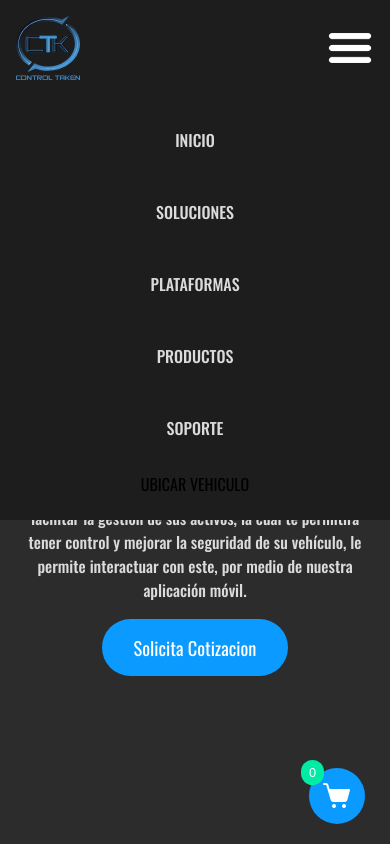
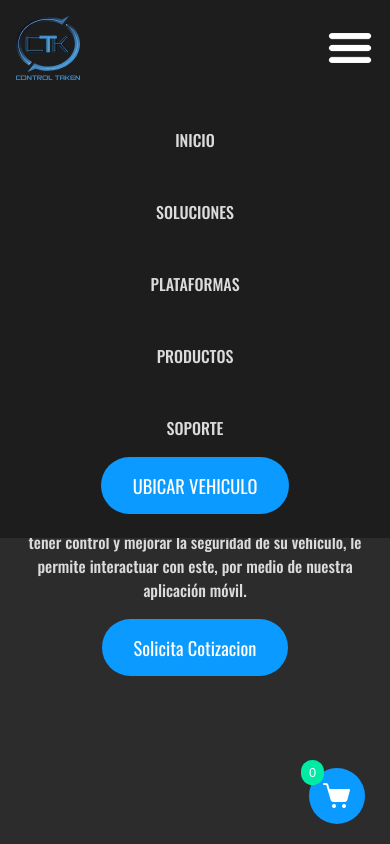
Before and after one commit to xllRoku/ctk, a React (Vite) app: page / in a window 390 px wide. Both pictures are taken after a click on the element 350 px from the left and 48 px from the top of the page. Shown: the top 844 px of the page. Built offline with nearby package versions, Linux system fonts and the light colour scheme.

Commit message:
add animation at nav mobile

```diff
--- a/src/components/header/mobile/NavMobile.tsx
+++ b/src/components/header/mobile/NavMobile.tsx
@@ -1,10 +1,11 @@
 import { useState } from "react";
-import logo from "../../../assets/images/logo.svg";
-import menu from "../../../assets/images/icon-white.png";
 import { Link } from "react-router-dom";
+import { motion } from "framer-motion";
 import { NavigationContextType } from "@/context/navigation/types";
 import { useScroll } from "@/hooks/navigation/useScroll";
 import { scrollToSection } from "../utils/scrollToSection";
+import logo from "../../../assets/images/logo.svg";
+import menu from "../../../assets/images/icon-white.png";
 
 const NavMobile = () => {
   const { home, webs, solution, currentLocation } =
@@ -23,11 +24,12 @@ const NavMobile = () => {
         </Link>
       </div>
       <div className="menu" onClick={showMenu}>
-        <img src={menu} alt="" />
-        <div
-          className={`${
-            isShow ? "container-links" : "container-links notShow"
-          }`}
+        <img src={menu} alt="icon menu" />
+        <motion.div
+          animate={{
+            height: isShow ? "450px" : "0",
+          }}
+          className={`${isShow ? "" : "notShow"} container-links `}
         >
           <li className="links" onClick={() => scrollToSection(home)}>
             <Link to="/">
@@ -53,13 +55,13 @@ const NavMobile = () => {
           <li className="links">
             <a
               href="https://gps.controltaken.com/"
-              className="btn-locate-vehicle"
+              className="button-primary"
               target="_blank"
             >
               UBICAR VEHICULO
             </a>
           </li>
-        </div>
+        </motion.div>
       </div>
     </ul>
   );
--- a/src/components/shopcart/ShopCart.tsx
+++ b/src/components/shopcart/ShopCart.tsx
@@ -1,5 +1,4 @@
 import Props from "@/interface/props";
-import { useState } from "react";
 import { motion } from "framer-motion";
 import useWindowDimensions from "@/hooks/useWindowsDimension";
 import { useShopCart } from "@/hooks/shop_cart/useShopCart";
--- a/src/sass/components/Header/NavMobile/_navMobile.scss
+++ b/src/sass/components/Header/NavMobile/_navMobile.scss
@@ -18,8 +18,6 @@ ul.navbar {
 
   div.menu {
     width: 3rem;
-    // svg.menu-icon {
-    // }
   }
 }
 
@@ -27,13 +25,13 @@ div.container-links {
   width: 100%;
   position: absolute;
   left: 0;
-  display: flex;
+  display: flex !important;
   flex-direction: column;
   align-items: center;
   margin-top: 1rem;
   background-color: var(--bgk-nav);
   padding: 1rem 0;
-  transition: 0.5s ease-in;
+  transition: height 250ms;
 
   li.links {
     margin: 0.5rem 0;
@@ -49,6 +47,6 @@ ul.navbar.bg-white {
   background-color: var(--bgk-nav);
 }
 
-div.container-links.notShow {
-  display: none;
+div.notShow {
+  display: none !important;
 }
```
